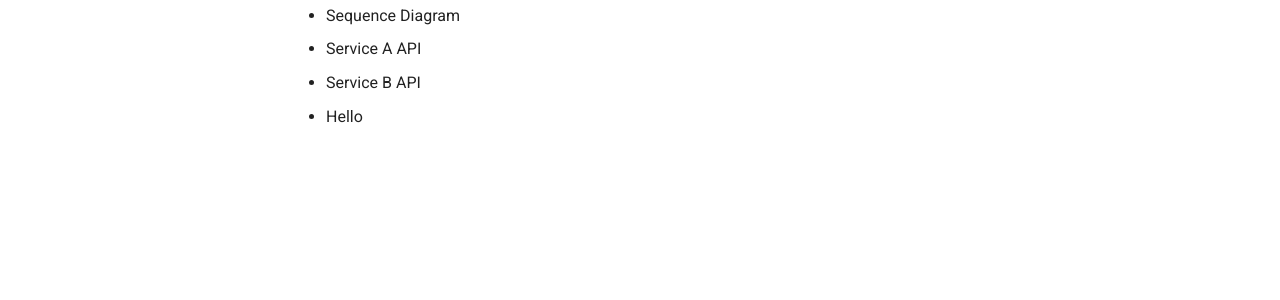
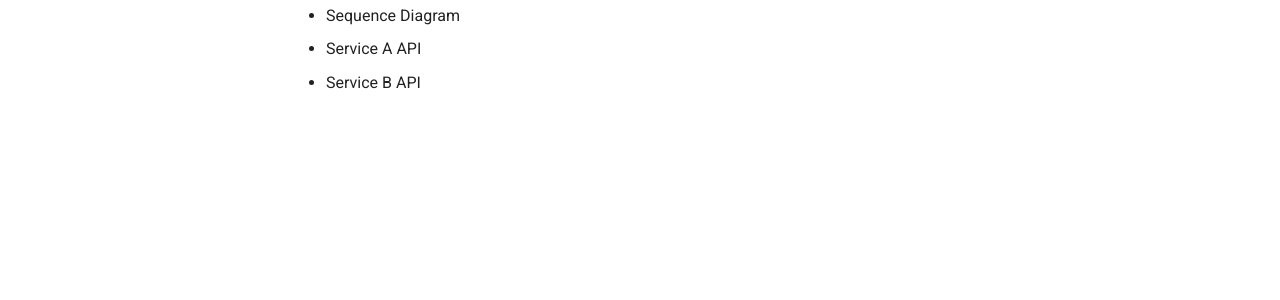
Before and after one commit to geksogen/Learn_GIT, an MkDocs documentation site: the page built from docs/index.md, in a window 1280 px wide. Shown: the part 343-643 px from the top of the page. Built offline with MkDocs 1.6.1 and Material for MkDocs 9.7.7, drawn with Linux system fonts in a browser that asks for light colours.

Commit message:
Update index.md

```diff
--- a/docs/index.md
+++ b/docs/index.md
@@ -5,4 +5,3 @@
 * Sequence Diagram
 * Service A API
 * Service B API
-* Hello
```
